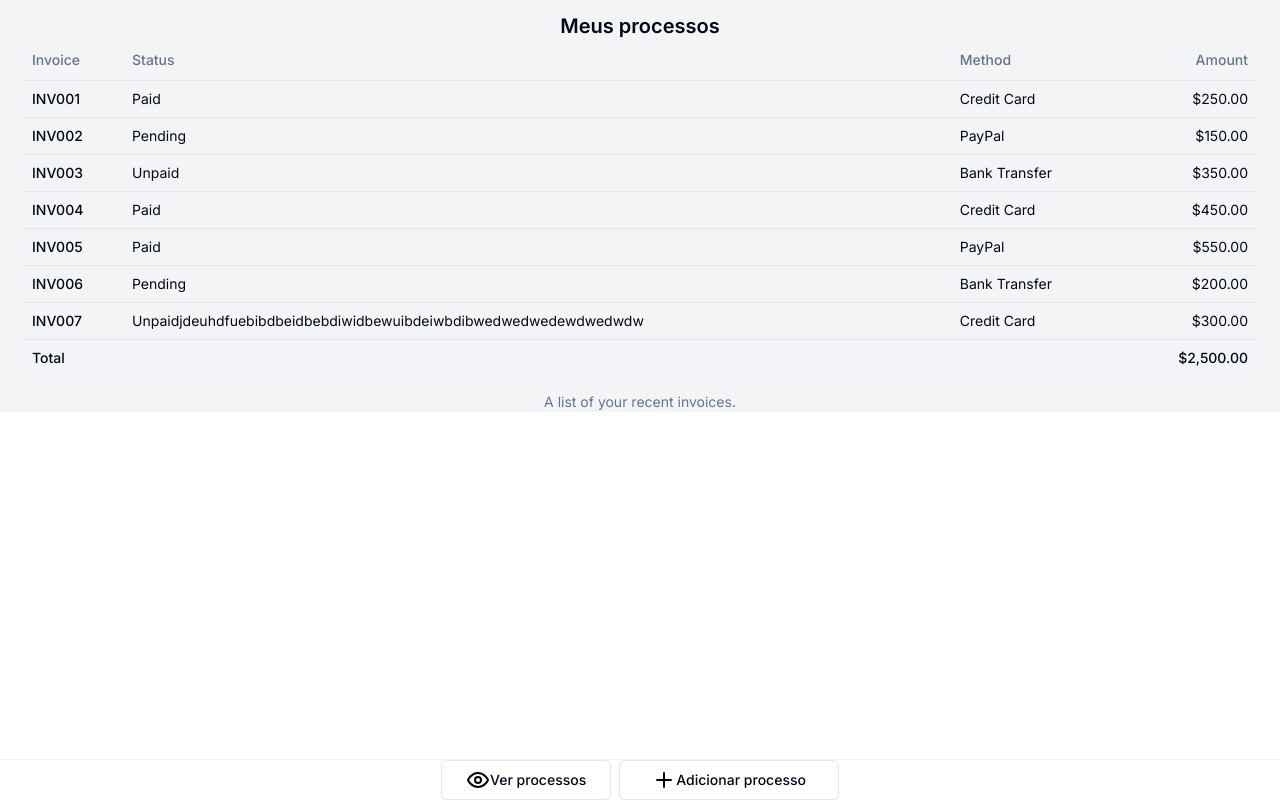
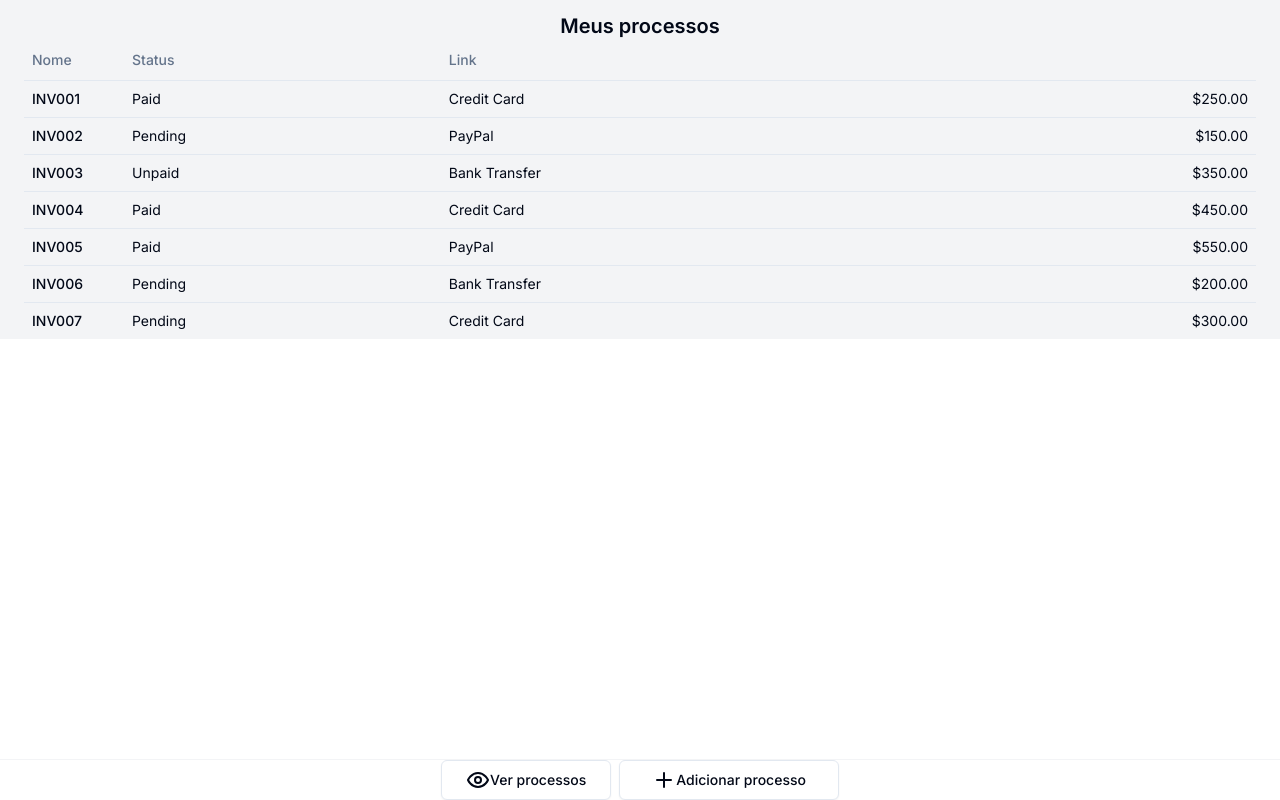
Before and after one commit to JoaoMarcosCS/processosSeletivos, a Next.js app: page / in a window 1280 px wide. Built offline with nearby package versions, Linux system fonts and the light colour scheme.

Commit message:
feat: Dimensionado os botões e mudança dos nomes dos campos

```diff
--- a/app/footer/footer.tsx
+++ b/app/footer/footer.tsx
@@ -29,11 +29,20 @@ import { Plus, Eye } from 'lucide-react'
 import {z} from "zod"
 import {zodResolver } from "@hookform/resolvers/zod"
 import { useForm } from "react-hook-form"
+import { PrismaClient } from '@prisma/client';
+
+
+const FormSchema = z.object({
+  nome: z.string(),
+  link: z.string(),
+  status: z.enum(['EM_ANDAMENTO', 'AGUARDANDO_RETORNO', 'REPROVADO', 'APROVADO']),
+});
 
 
 export const Footer = () => {
+
   return (
-    <div className="w-full justify-center items-center gap-2 border-t border-gray-100	bg-	 flex fixed  bottom-0">
+    <div className="w-full justify-center items-center gap-2 border-t border-gray-100 px-6 flex fixed  bottom-0">
       <Button  size="lg" className="px-6" variant={"outline"}><Eye/>Ver processos</Button>
       <Dialog>
       <DialogTrigger asChild>
@@ -44,8 +53,6 @@ export const Footer = () => {
           <DialogTitle className=" text-center">Adicionar processo</DialogTitle>
         </DialogHeader>
         <div className="grid gap-4 py-4">
-
-
         </div>
         <DialogFooter>
           <Button type="submit">Adicionar</Button>
--- a/app/processosTable/processosTable.tsx
+++ b/app/processosTable/processosTable.tsx
@@ -8,6 +8,7 @@ import {
     TableHeader,
     TableRow,
 } from "@/components/ui/table"
+
 
 const invoices = [
     {
@@ -48,7 +49,7 @@ const invoices = [
     },
     {
         invoice: "INV007",
-        paymentStatus: "Unpaidjdeuhdfuebibdbeidbebdiwidbewuibdeiwbdibwedwedwedewdwedwdw",
+        paymentStatus: "Pending",
         totalAmount: "$300.00",
         paymentMethod: "Credit Card",
     },
@@ -58,13 +59,11 @@ const invoices = [
 export const ProcessosTable = () => {
     return (
     <Table>
-        <TableCaption>A list of your recent invoices.</TableCaption>
         <TableHeader>
             <TableRow>
-                <TableHead className="w-[100px]">Invoice</TableHead>
+                <TableHead className="w-[100px]">Nome</TableHead>
                 <TableHead>Status</TableHead>
-                <TableHead>Method</TableHead>
-                <TableHead className="text-right">Amount</TableHead>
+                <TableHead>Link</TableHead>
             </TableRow>
         </TableHeader>
         <TableBody>
@@ -77,12 +76,6 @@ export const ProcessosTable = () => {
                 </TableRow>
             ))}
         </TableBody>
-        <TableFooter>
-            <TableRow>
-                <TableCell colSpan={3}>Total</TableCell>
-                <TableCell className="text-right">$2,500.00</TableCell>
-            </TableRow>
-        </TableFooter>
     </Table>
     )
 }
```
